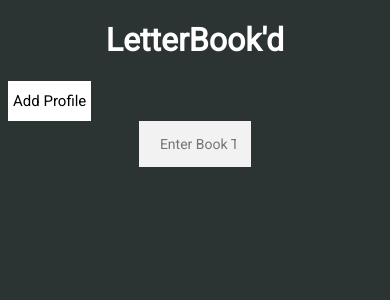
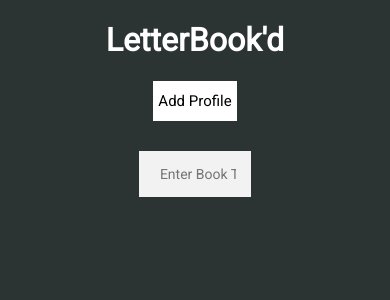
Before and after one commit to roxyabedi/LetterBook-d, a Node server app: page / in a window 390 px wide. Shown: the top 300 px of the page. Run offline with Node 20, Linux system fonts and the light colour scheme; data that the repository does not hold is empty.

Commit message:
update styles.css for phone

```diff
--- a/public/styles/styles.css
+++ b/public/styles/styles.css
@@ -134,3 +134,24 @@ p.card {
 input.rating {
     width: 50%;
 }
+
+@media only screen and (max-width: 600px) {
+.profile {
+    text-align: center;
+    display: flex;
+    align-items: center;
+    justify-content: center;
+}
+
+input {
+    font-family: "Roboto", sans-serif;
+    outline: 0;
+    background: #f2f2f2;
+    border: 0;
+    margin: 30px;
+    padding: 15px;
+    box-sizing: border-box;
+    font-size: 14px;
+    padding-left: 21px;
+  }
+}
```
